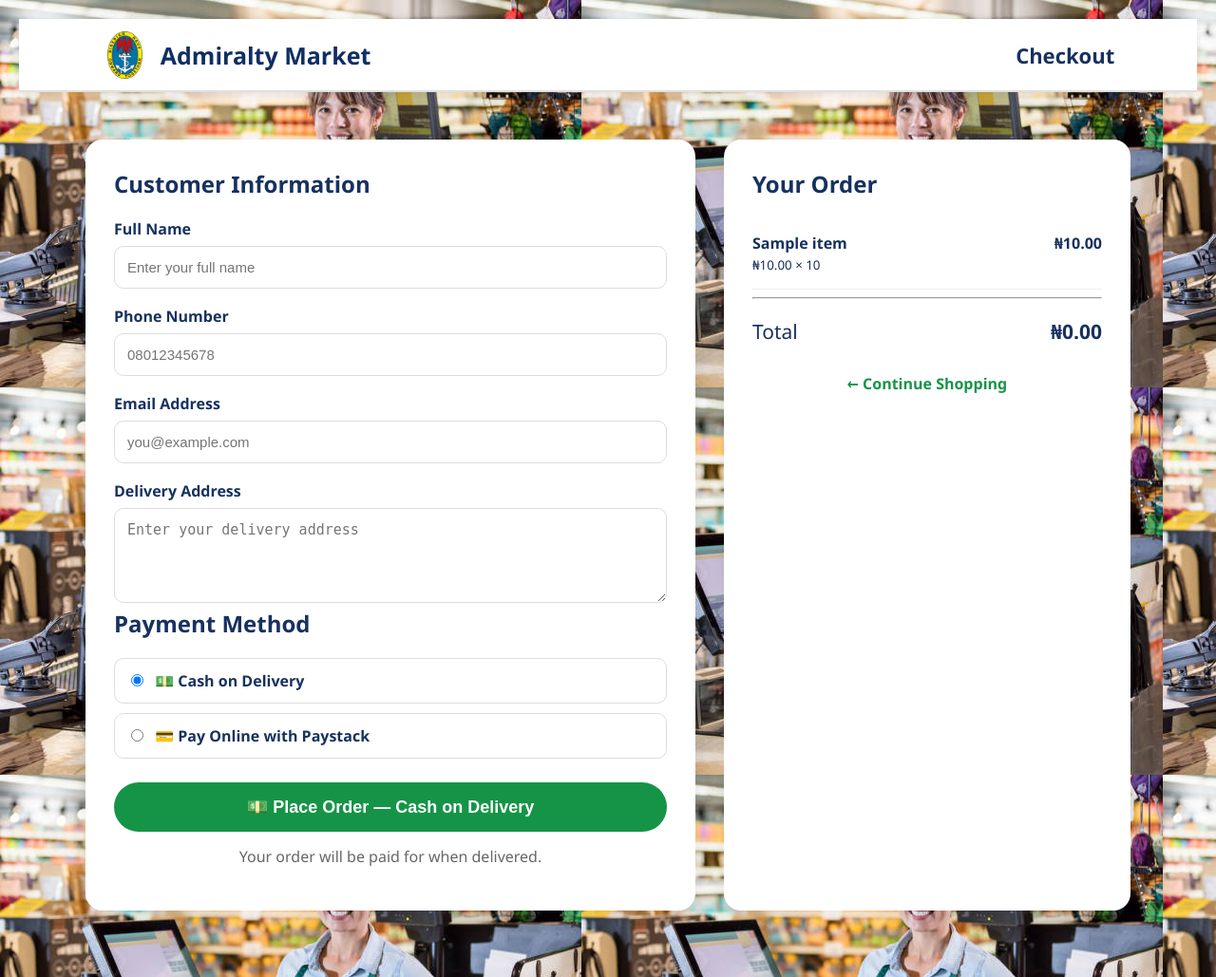
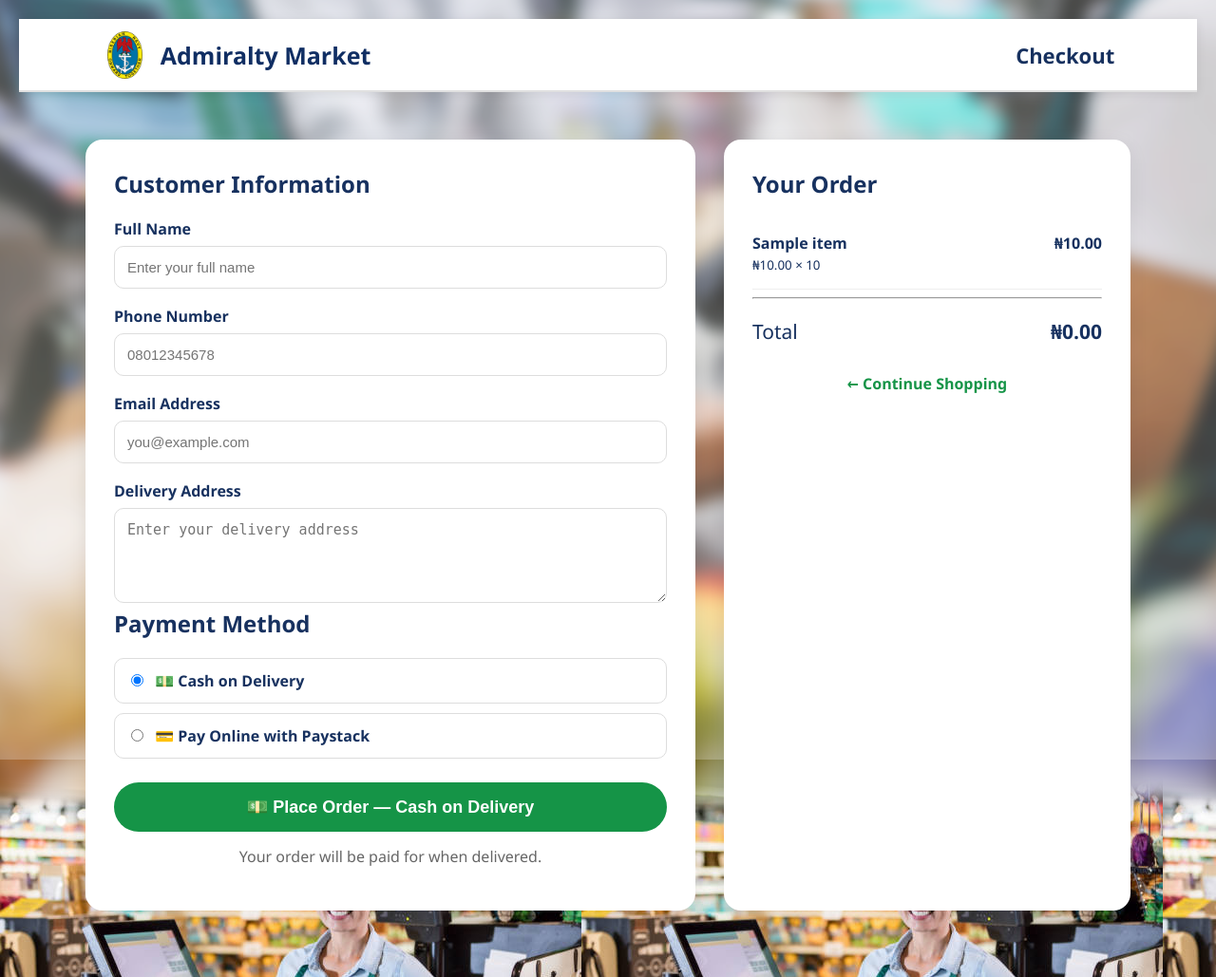
Before and after one commit to KayKossy/supermarket_site, a Flask app: template templates/checkout.html in a window 1280 px wide. Shown: the whole page at 95% size. Run offline with Flask 3, Linux system fonts and the light colour scheme; the template is opened without the code that fills it: most values are stand-ins (such as "Sample title", 1, 10 or a date in 2020).

Commit message:
Update website styling

```diff
--- a/static/style.css
+++ b/static/style.css
@@ -1156,6 +1265,33 @@
     background: url("/static/images/checkout2.jpg");
 
     color: #17315f;
+}
+
+.checkout-page {
+    position: relative;
+    min-height: 100vh;
+    overflow: hidden;
+}
+
+.checkout-page::before {
+    content: "";
+    position: fixed;
+    inset: -20px;
+    background-image: url("/static/images/checkout.jpeg");
+    background-size: cover;
+    background-position: center;
+    background-repeat: no-repeat;
+    filter: blur(8px);
+    transform: scale(1.05);
+    z-index: -2;
+}
+
+.checkout-page::after {
+    content: "";
+    position: fixed;
+    inset: 0;
+    background: rgba(255, 255, 255, 0.25);
+    z-index: -1;
 }
 
 .checkout-header {
```
Also changed, not shown: other parts of static/style.css (+143 -34 lines).
